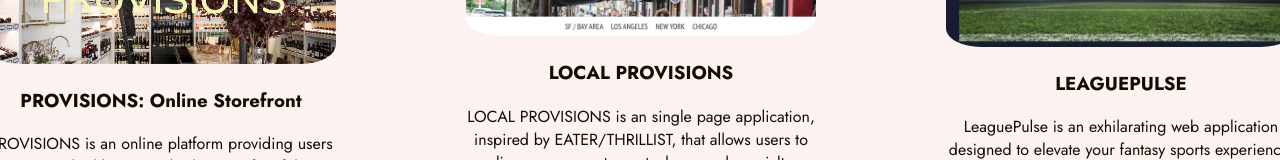
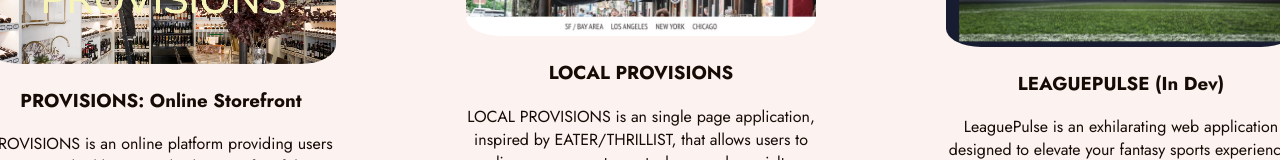
Before and after one commit to jtompkins415/portfolio_site, a React (Vite) app: page / in a window 1280 px wide. Shown: the part 1196-1356 px from the top of the page. Built offline with nearby package versions, Linux system fonts and the light colour scheme.

Commit message:
adjust Project Name

```diff
--- a/src/ProjectContainer/projectObjectArray.js
+++ b/src/ProjectContainer/projectObjectArray.js
@@ -13,7 +13,7 @@
         url: 'https://github.com/jtompkins415/capstone-1-provisions'
     },
     {
-        name: 'LEAGUEPULSE',
+        name: 'LEAGUEPULSE (In Dev)',
         description: 'LeaguePulse is an exhilarating web application designed to elevate your fantasy sports experience. With LeaguePulse, you can effortlessly create newsletter-style briefs, capturing the heart-pounding excitement of your weekly fantasy league matchups.',
         techStack: ['React-Vite', 'TailwindCSS','Ant Design', 'MongoDB', 'Express.js' ],
         imgSrc: 'src/assets/project-pics/LeaguePulse_Landing_Screenshot.png',
```
